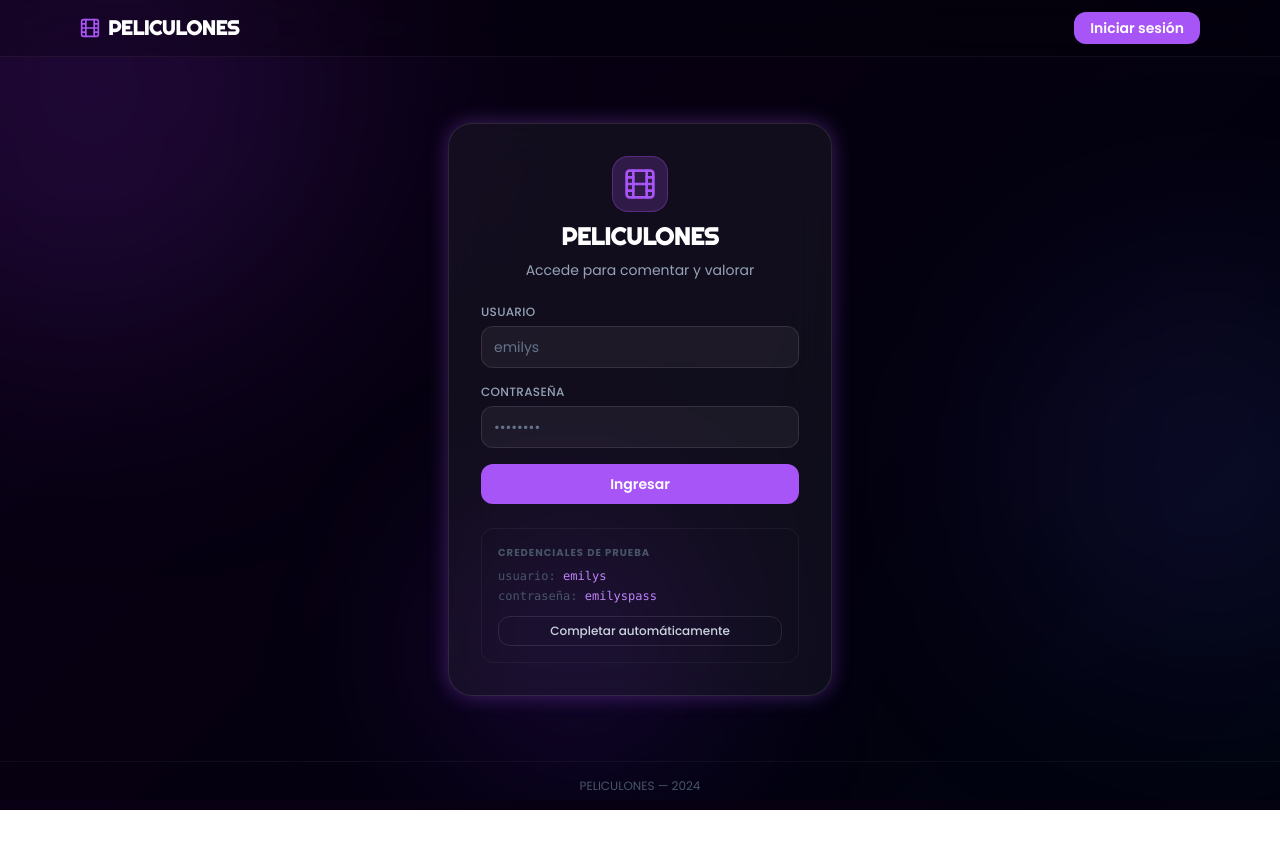
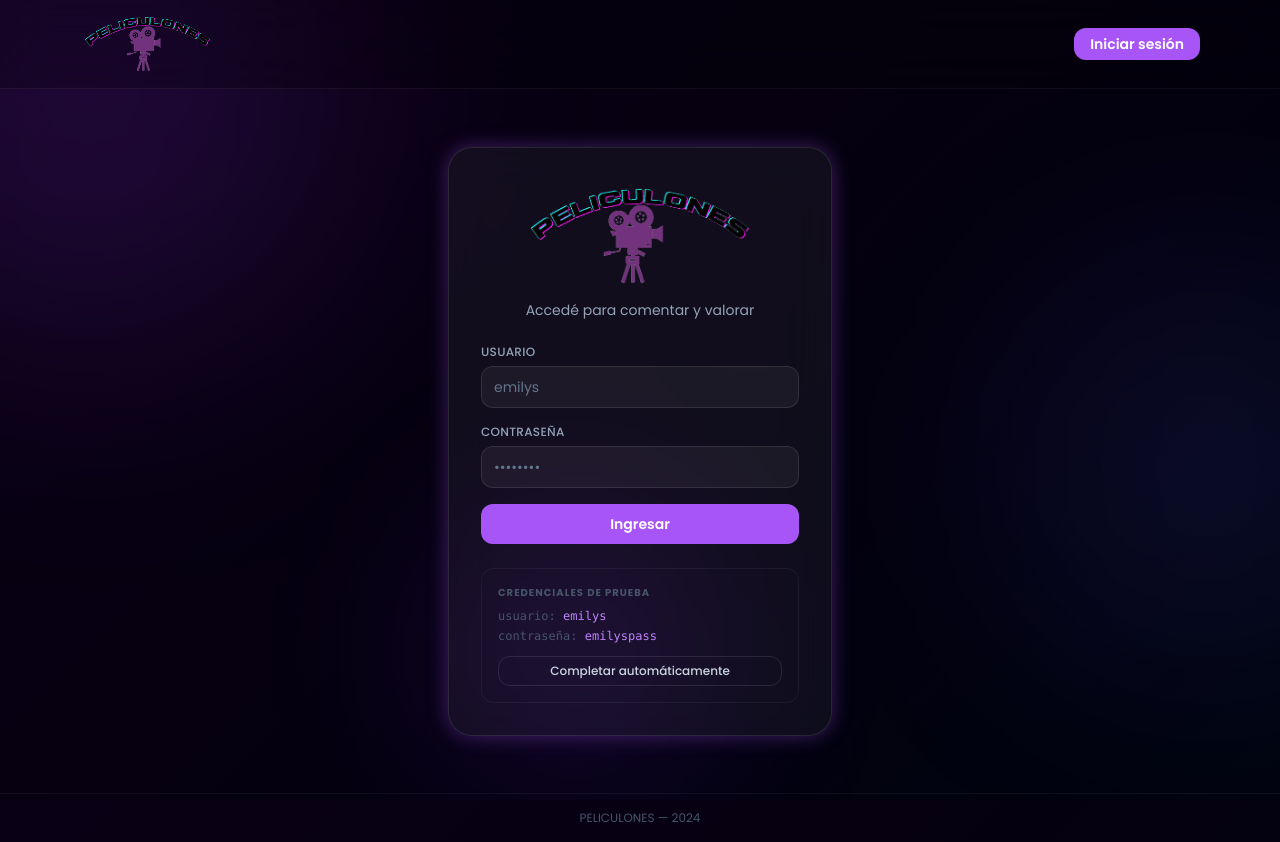
Before and after one commit to arrietig/peliculones-spa, a React (Vite) app: page /login in a window 1280 px wide. Before the commit the page ends 810 px from the top, so only its background shows below. Built offline with nearby package versions, Linux system fonts and the light colour scheme.

Commit message:
feat(branding): replace inline SVG with custom PELICULONES logo in navbar, login, and favicon

```diff
--- a/index.html
+++ b/index.html
@@ -2,7 +2,7 @@
 <html lang="es">
   <head>
     <meta charset="UTF-8" />
-    <link rel="icon" type="image/svg+xml" href="/vite.svg" />
+    <link rel="icon" type="image/png" href="/logo.png" />
     <meta name="viewport" content="width=device-width, initial-scale=1.0" />
     <title>PELICULONES</title>
     <link rel="preconnect" href="https://fonts.googleapis.com" />
--- a/src/components/layout/Navbar.tsx
+++ b/src/components/layout/Navbar.tsx
@@ -1,20 +1,5 @@
 import { Link, useNavigate } from "react-router-dom";
 import { useAuth } from "@/hooks/useAuth";
-
-function FilmIcon() {
-  return (
-    <svg xmlns="http://www.w3.org/2000/svg" viewBox="0 0 24 24" fill="none" stroke="currentColor" strokeWidth="2" strokeLinecap="round" strokeLinejoin="round" className="h-5 w-5">
-      <rect width="20" height="20" x="2" y="2" rx="2.18" ry="2.18" />
-      <line x1="7" x2="7" y1="2" y2="22" />
-      <line x1="17" x2="17" y1="2" y2="22" />
-      <line x1="2" x2="22" y1="12" y2="12" />
-      <line x1="2" x2="7" y1="7" y2="7" />
-      <line x1="2" x2="7" y1="17" y2="17" />
-      <line x1="17" x2="22" y1="17" y2="17" />
-      <line x1="17" x2="22" y1="7" y2="7" />
-    </svg>
-  );
-}
 
 function LogOutIcon() {
   return (
@@ -40,12 +25,14 @@ export function Navbar() {
       <div className="mx-auto flex max-w-6xl items-center justify-between px-4 py-3">
         <Link
           to="/"
-          className="flex items-center gap-2 text-xl font-display font-bold text-white hover:text-brand transition-colors duration-200"
+          className="flex items-center transition-opacity duration-200 hover:opacity-80"
+          aria-label="PELICULONES - Inicio"
         >
-          <span className="text-brand">
-            <FilmIcon />
-          </span>
-          PELICULONES
+          <img
+            src="/logo.png"
+            alt="PELICULONES"
+            className="h-14 w-auto sm:h-16"
+          />
         </Link>
 
         <nav className="flex items-center gap-3">
--- a/src/pages/LoginPage.tsx
+++ b/src/pages/LoginPage.tsx
@@ -2,21 +2,6 @@ import { type FormEvent, useState } from "react";
 import { useNavigate, Navigate } from "react-router-dom";
 import { useAuth } from "@/hooks/useAuth";
 import { ApiError } from "@/lib/api";
-
-function FilmIcon() {
-  return (
-    <svg xmlns="http://www.w3.org/2000/svg" viewBox="0 0 24 24" fill="none" stroke="currentColor" strokeWidth="2" strokeLinecap="round" strokeLinejoin="round" className="h-8 w-8">
-      <rect width="20" height="20" x="2" y="2" rx="2.18" ry="2.18" />
-      <line x1="7" x2="7" y1="2" y2="22" />
-      <line x1="17" x2="17" y1="2" y2="22" />
-      <line x1="2" x2="22" y1="12" y2="12" />
-      <line x1="2" x2="7" y1="7" y2="7" />
-      <line x1="2" x2="7" y1="17" y2="17" />
-      <line x1="17" x2="22" y1="17" y2="17" />
-      <line x1="17" x2="22" y1="7" y2="7" />
-    </svg>
-  );
-}
 
 export function LoginPage() {
   const { login, isAuthenticated } = useAuth();
@@ -58,11 +43,8 @@ export function LoginPage() {
       <div className="w-full max-w-sm">
         <div className="glass rounded-3xl p-8 shadow-glow">
           <div className="mb-6 flex flex-col items-center gap-2">
-            <div className="flex h-14 w-14 items-center justify-center rounded-2xl bg-brand/20 border border-brand/30 text-brand">
-              <FilmIcon />
-            </div>
-            <h1 className="font-display text-2xl font-bold text-white">PELICULONES</h1>
-            <p className="text-sm text-slate-400">Accede para comentar y valorar</p>
+            <img src="/logo.png" alt="PELICULONES" className="h-24 w-auto sm:h-28" />
+            <p className="text-sm text-slate-400">Accedé para comentar y valorar</p>
           </div>
 
           {error && (
```
Also changed, not shown: public/logo.png (added).
